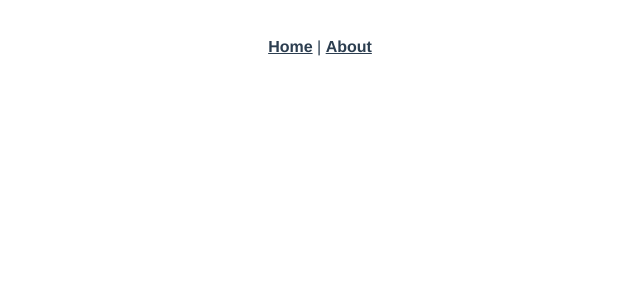
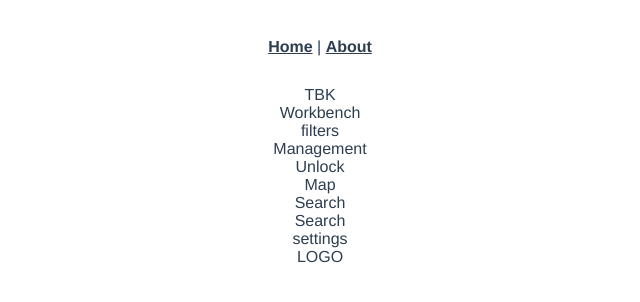
Before and after one commit to SASHAANGELM/ui-dashboard, a Vue app: page /dashboard in a window 1280 px wide. Shown: the top 302 px of the page, without its empty margins (320-960 px from the left). Built offline with nearby package versions, Linux system fonts and the light colour scheme.

Commit message:
Created dashboard page

```diff
--- /dev/null
+++ b/src/pages/Dashboard.vue
@@ -0,0 +1,28 @@
+<template>
+  <div>
+    <div class="">
+      <div class="menu">TBK</div>
+      <div class="">Workbench</div>
+      <div class="">filters</div>
+      <div class="">Management</div>
+      <div class="">Unlock</div>
+      <div class="">Map</div>
+      <div class="">Search</div>
+    </div>
+    <div class="header">
+      <div class="search-line">Search</div>
+      <div class="settings">settings</div>
+      <div class="logo">LOGO</div>
+    </div>
+  </div>
+
+</template>
+
+<script>
+export default {
+
+}
+</script>
+
+<style>
+</style>
--- a/src/router/index.js
+++ b/src/router/index.js
@@ -1,6 +1,7 @@
 import Vue from 'vue'
 import VueRouter from 'vue-router'
 import Home from '../views/Home.vue'
+import Dashboard from '../pages/Dashboard.vue'
 
 Vue.use(VueRouter)
 
@@ -17,6 +18,11 @@ const routes = [
     // this generates a separate chunk (about.[hash].js) for this route
     // which is lazy-loaded when the route is visited.
     component: () => import(/* webpackChunkName: "about" */ '../views/About.vue')
+  },
+  {
+    path: '/dashboard',
+    name: 'Dashboard',
+    component: Dashboard
   }
 ]
 
```
Also changed, not shown: 1 other file (tests, documents, lock files or other folders).
